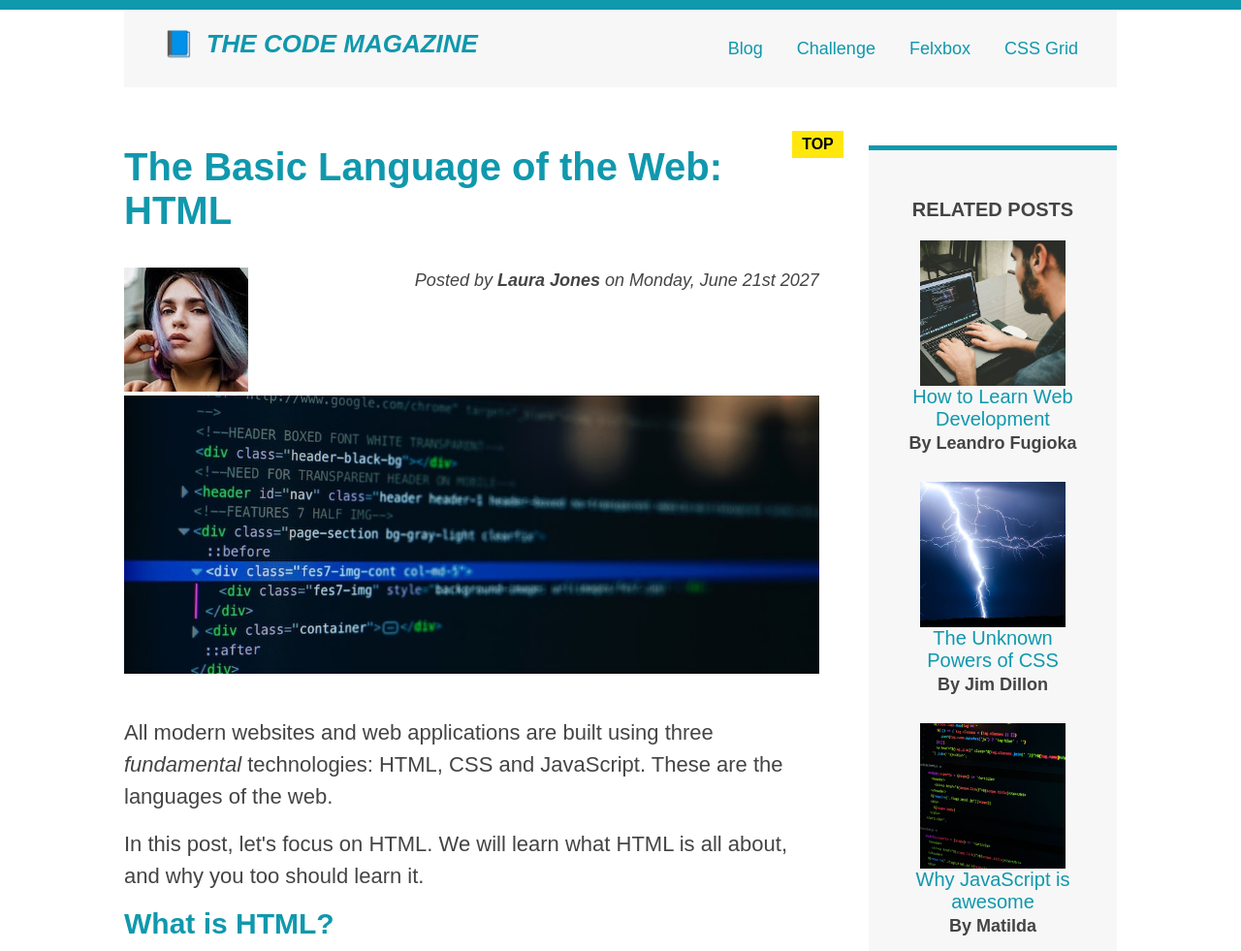
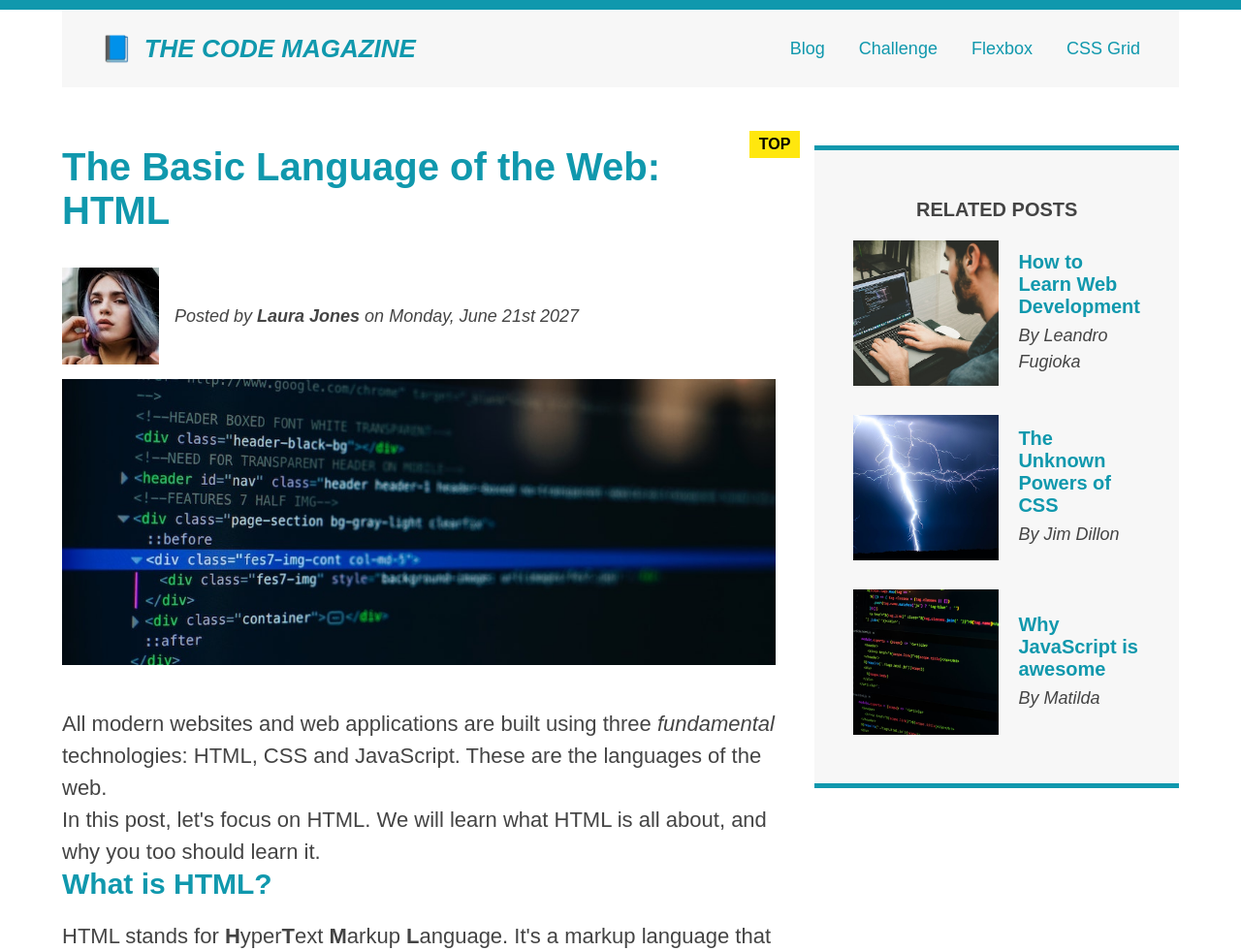
Before and after one commit to leofugioka/html_css_section_4, a plain HTML site: page index.html in a window 1280 px wide. Shown: the top 981 px of the page at 97% size. Drawn offline with Linux system fonts and the light colour scheme.

Commit message:
Adding css-grid and flexbox html examples

```diff
--- a/css/styles.css
+++ b/css/styles.css
@@ -17,11 +17,12 @@ nav {
 }
 
 article {
+  flex: 1;
   margin-bottom: 60px;
 }
 
 .container {
-  width: 80%;
+  width: 90%;
   margin: 0 auto;
 }
 
@@ -80,7 +81,6 @@ h4 {
 p {
   font-size: 22px;
   line-height: 1.5;
-  margin-bottom: 16px;
 }
 
 ul,
@@ -99,23 +99,9 @@ li {
   font-style: italic;
 }
 
-.related-posts {
-  display: flex;
-  align-self: center;
-  flex-direction: column;
-  margin: 0;
-}
-
-.related-list {
-  display: flex;
-  flex-direction: column;
-  text-align: center;
-  list-style-type: none;
-}
-
 .related-author {
   font-size: 18px;
-  font-weight: bold;
+  font-style: italic;
 }
 
 .related-image {
@@ -135,7 +121,6 @@ li {
 
 nav a:link {
   margin-right: 30px;
-  margin-top: 10px;
   display: inline-block;
 }
 
@@ -189,6 +174,7 @@ h2::after {
 }
 
 /*  FLOATS */
+/*
 .author-img {
   float: left;
 }
@@ -218,3 +204,65 @@ aside {
 footer {
   clear: both;
 }
+*/
+
+/* FLEXBOX   */
+.main-header {
+  display: flex;
+  align-items: center;
+  justify-content: space-between;
+}
+.author-box {
+  display: flex;
+  align-items: center;
+  margin-bottom: 15px;
+}
+
+.author {
+  margin-left: 16px;
+}
+
+.author-image {
+  width: 100px;
+  height: auto;
+}
+
+.related-link {
+  margin-bottom: 5px;
+  display: block;
+  font-weight: bold;
+}
+
+li:last-child {
+  margin-bottom: 0;
+}
+
+.related-posts {
+  display: flex;
+  flex-direction: column;
+  gap: 20px;
+  margin: 0;
+}
+
+.related-list {
+  display: flex;
+  flex-direction: row;
+  align-items: center;
+  list-style-type: none;
+  gap: 20px;
+}
+
+.content-container {
+  display: flex;
+  gap: 40px;
+  margin-bottom: 60px;
+  align-items: flex-start;
+}
+
+aside {
+  flex: 0 0 300px;
+}
+
+article {
+  margin-bottom: 0;
+}
--- a/index.html
+++ b/index.html
@@ -15,24 +15,29 @@
         <h1>📘 The Code Magazine</h1>
 
         <nav>
-          <a href="pages/blog/blog_page_1.html">Blog</a>
+          <a href="./pages/blog/blog_page_1.html">Blog</a>
           <a href="#">Challenge</a>
-          <a href="#">Felxbox</a>
-          <a href="#">CSS Grid</a>
+          <a href="./pages/blog/flexbox.html">Flexbox</a>
+          <a href="./pages/blog/css-grid.html">CSS Grid</a>
         </nav>
       </header>
+      <div class="content-container">
         <article>
           <header class="post-header">
             <h2>The Basic Language of the Web: HTML</h2>
+            <div class="author-box">
               <!-- Laura Jones profile picture -->
               <img class="author-image" src="img/laura-jones.jpg" alt="Heedshot of Laura Jones" />
               <p class="author">Posted by <strong>Laura Jones</strong> on Monday, June 21st 2027</p>
+            </div>
             <!-- Main blog post image -->
             <img class="post-image" src="img/post-img.jpg" alt="HTML code on a screen" />
             <button class="like-button">❤️ Like</button>
           </header>
 
-        <p>All modern websites and web applications are built using three <em>fundamental</em> technologies: HTML, CSS and JavaScript. These are the languages of the web.</p>
+          <p>
+            All modern websites and web applications are built using three <em>fundamental</em> technologies: HTML, CSS and JavaScript. These are the languages of the web.
+          </p>
           <p>In this post, let's focus on HTML. We will learn what HTML is all about, and why you too should learn it.</p>
 
           <h3>What is HTML?</h3>
@@ -68,19 +73,29 @@
           <h4>Related posts</h4>
           <ul class="related-posts">
             <li class="related-list">
-            <img class="related-image" src="img/related-1.jpg" alt="Programmer coding" /><a href="#">How to Learn Web Development</a>
+              <img class="related-image" src="img/related-1.jpg" alt="Programmer coding" />
+              <div>
+                <a class="related-link" href="#">How to Learn Web Development</a>
                 <p class="related-author">By Leandro Fugioka</p>
+              </div>
             </li>
             <li class="related-list">
-            <img class="related-image" src="img/related-2.jpg" alt="Lightning strike" /><a href="#">The Unknown Powers of CSS</a>
+              <img class="related-image" src="img/related-2.jpg" alt="Lightning strike" />
+              <div>
+                <a class="related-link" href="#">The Unknown Powers of CSS</a>
                 <p class="related-author">By Jim Dillon</p>
+              </div>
             </li>
             <li class="related-list">
-            <img class="related-image" src="img/related-3.jpg" alt="Javascript code" /><a href="#">Why JavaScript is awesome</a>
+              <img class="related-image" src="img/related-3.jpg" alt="Javascript code" />
+              <div>
+                <a class="related-link" href="#">Why JavaScript is awesome</a>
                 <p class="related-author">By Matilda</p>
+              </div>
             </li>
           </ul>
         </aside>
+      </div>
 
       <footer>
         <p id="copyright" class="copyright text">Copyright &copy; 2027 The Code Magazine</p>
```
Also changed, not shown: pages/blog/css-grid.html (added, +80 -0 lines), pages/blog/flexbox.html (added, +93 -0 lines). Lines whose indentation alone changed are shown as unchanged.
